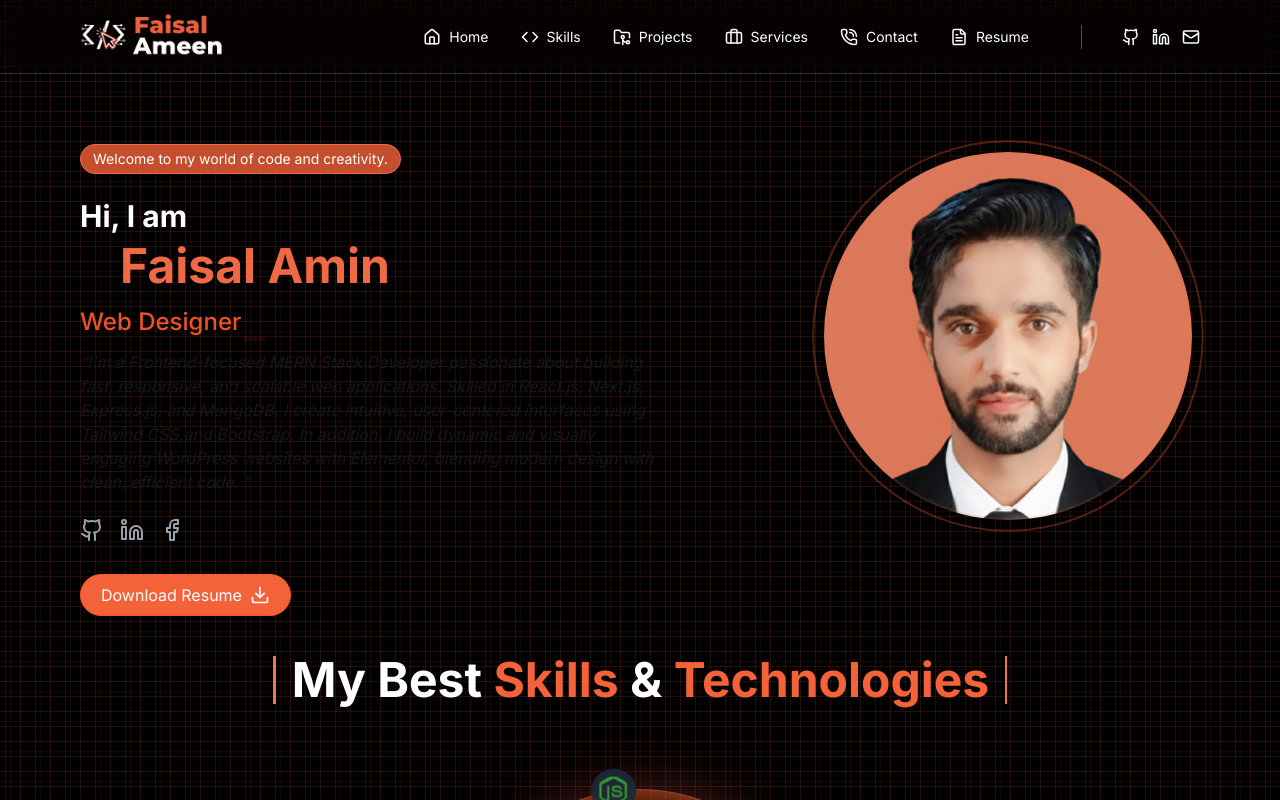
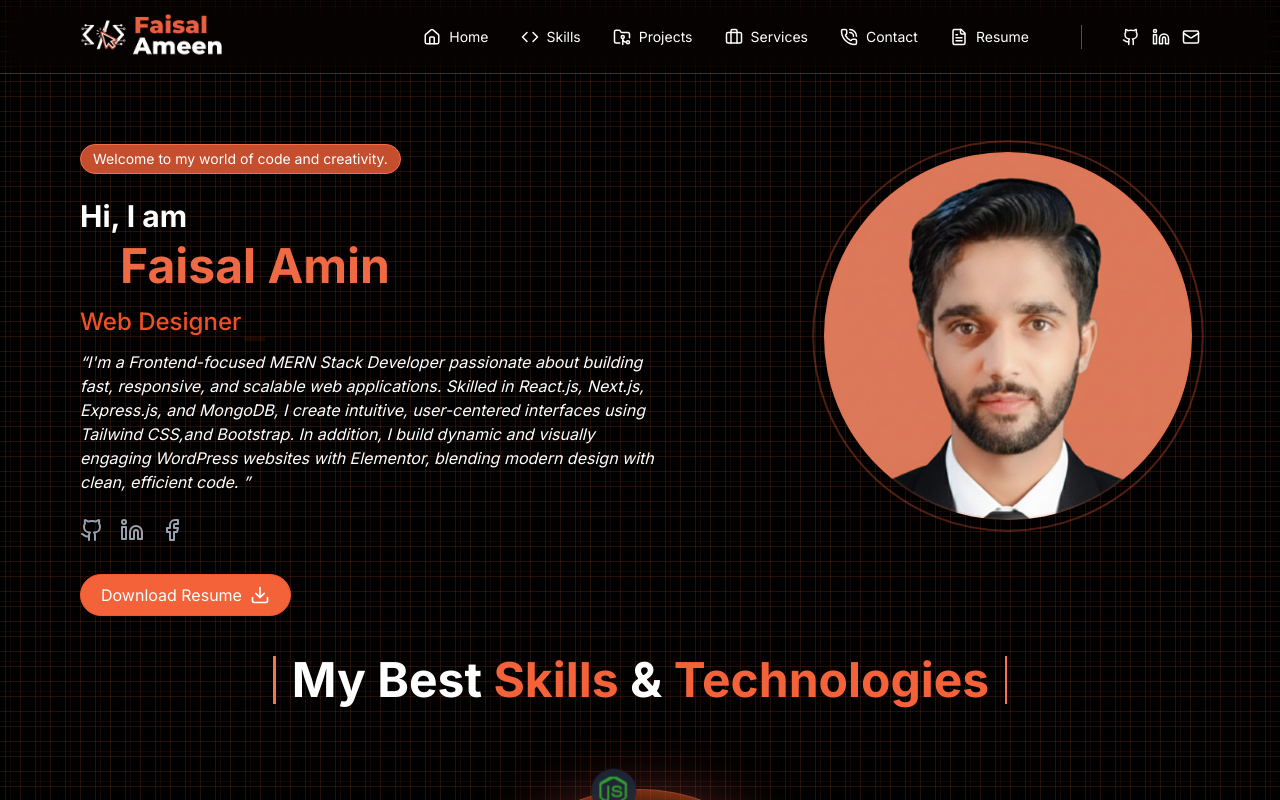
Before and after one commit to FaisalAmeen07/my-portfolio-Next.js-, a Next.js app: page / in a window 1280 px wide. Shown: the top 800 px of the page. Built offline with nearby package versions, Linux system fonts and the light colour scheme.

Commit message:
Updated components hero.jsx

```diff
--- a/app/component/Hero.jsx
+++ b/app/component/Hero.jsx
@@ -138,7 +138,7 @@
           <Cursor cursorStyle="_" />
         </h2>
 
-        <p className="mt-3 max-w-xl text-lg sm:text-base italic">
+        <p className="mt-3 max-w-xl text-lg sm:text-base italic text-white">
           “I'm a Frontend-focused MERN Stack Developer passionate about building
           fast, responsive, and scalable web applications. Skilled in React.js,
           Next.js, Express.js, and MongoDB, I create intuitive, user-centered
```
